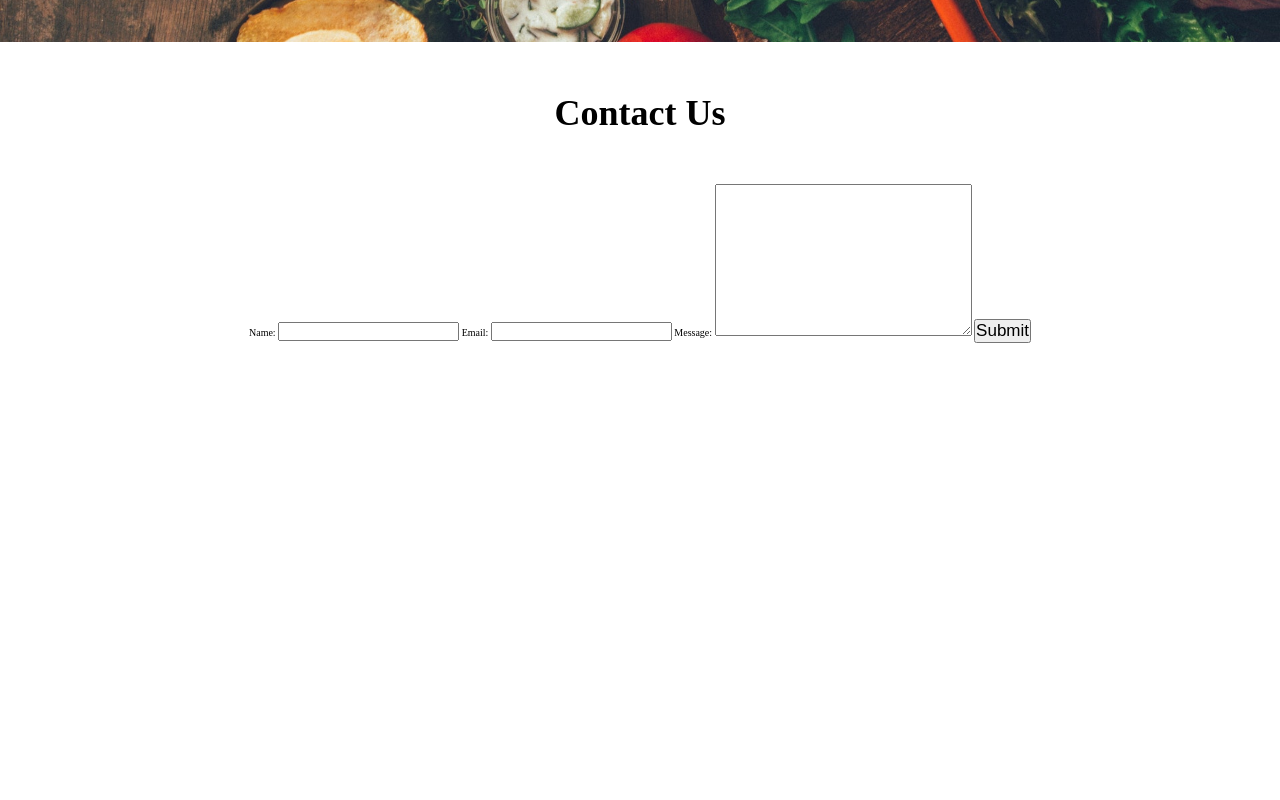
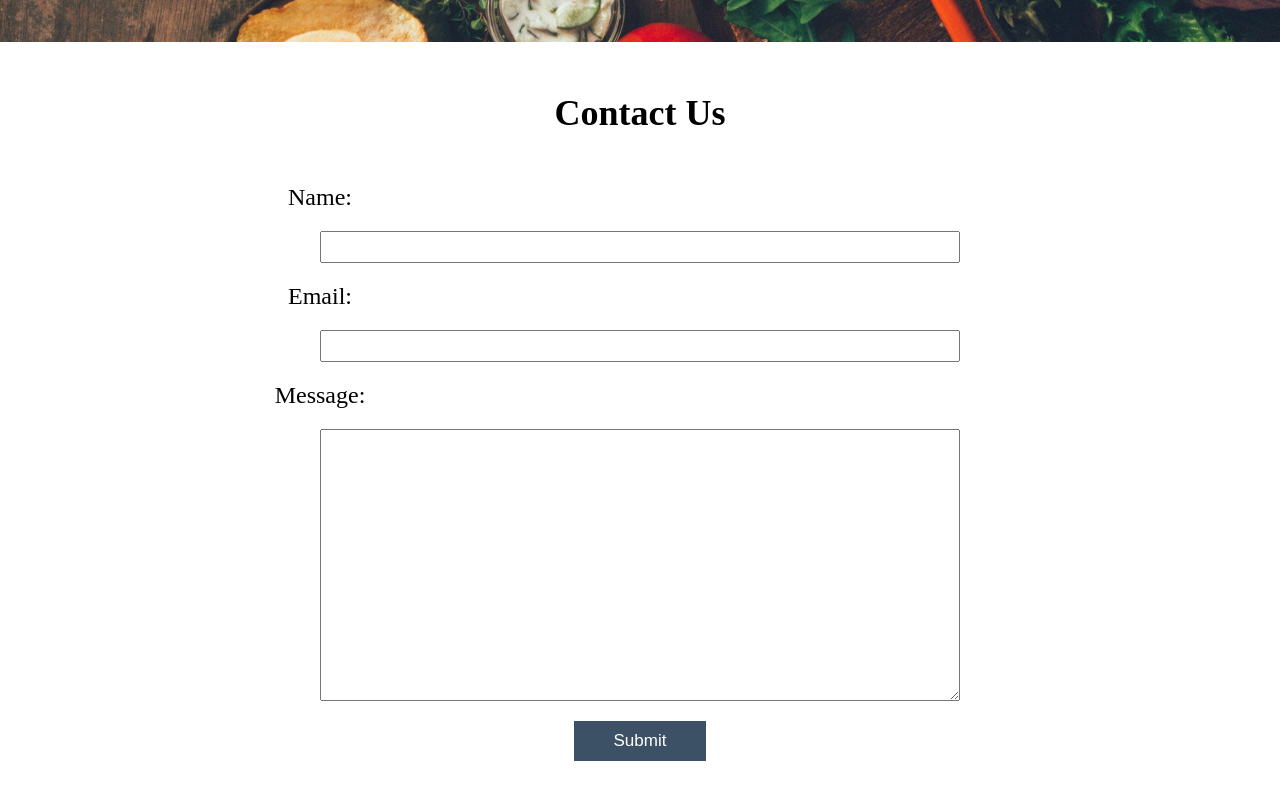
Before and after one commit to jos50275266/web-development-courses, a plain HTML site: page index.html in a window 1280 px wide. Shown: the part 650-1450 px from the top of the page. Before the commit the page ends 993 px from the top, so only its background shows below. Drawn offline with Linux system fonts and the light colour scheme.

Commit message:
mini-project-without-layout last-section

```diff
--- a/styles.css
+++ b/styles.css
@@ -80,3 +80,29 @@ nav li {
 .form-section {
   text-align: center;
 }
+
+form {
+}
+
+form input,
+form label,
+form textarea {
+  display: block;
+  font-size: 2.4rem;
+  width: 50%;
+}
+
+form input,
+form textarea {
+  /* top and bottom */
+  margin: 2rem auto;
+}
+
+form button {
+  margin-bottom: 10rem;
+  padding: 1rem 4rem;
+  background: rgb(61, 81, 102);
+  border: none;
+  color: white;
+  cursor: pointer;
+}
```
